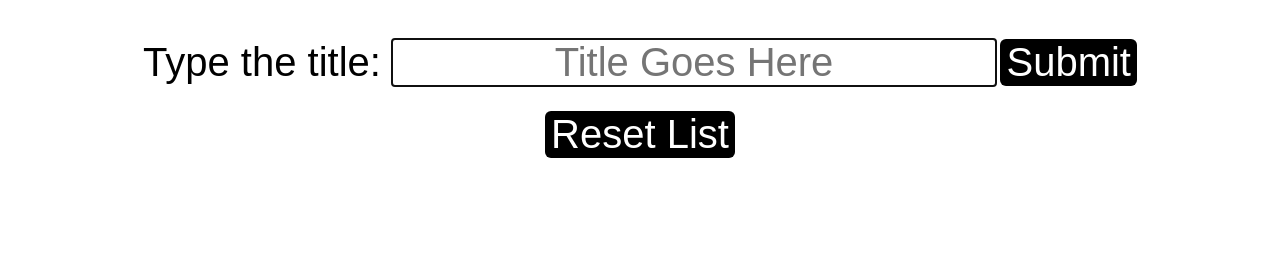
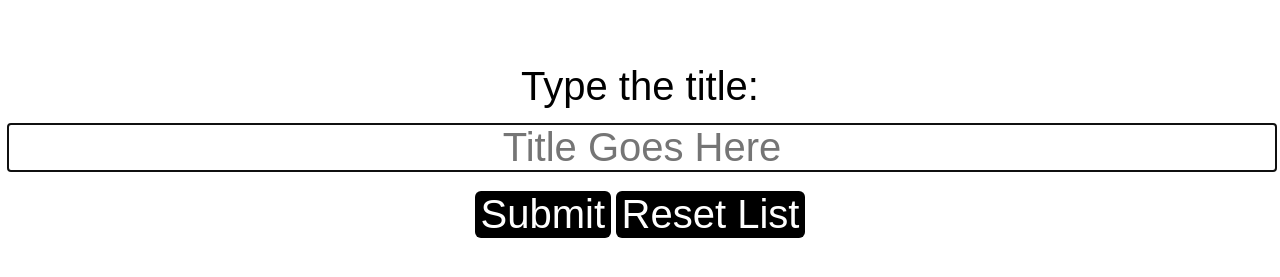
Before and after one commit to Celofyz/Project0, a plain HTML site: page body.html in a window 1280 px wide. Shown: the part 177-454 px from the top of the page. Drawn offline with Linux system fonts and the light colour scheme; a web font is replaced by a local one.

Commit message:
Zmieniony odrobinę styl.

```diff
--- a/body.html
+++ b/body.html
@@ -11,16 +11,14 @@
   <body>
     <h1>Amino selector</h1>
     <p>Type aminos you wanna watch and I'll' choose one for you</p>
+    <br>
+    <form id="amino-input" method="POST" action="/sendamino" enctype="text/plain"></form>
 
-    <br>
+    <form id="amino-clear" method="POST" action="/clearAminos"></form>
 
-    <form id="amino-input" method="POST" action="/sendamino" enctype="text/plain">
-      <label for="title"> Type the title: </label>
-      <input type="text" name="title" placeholder="Title Goes Here" autofocus autocomplete="off">
-      <input type="submit" value="Submit">
-    </form>
-    <form id="amino-clear" method="POST" action="/clearAminos">
-      <input type="submit" value="Reset List">
-    </form>
+    <label for="title"> Type the title: </label><br>
+    <input type="text" name="title" placeholder="Title Goes Here" autofocus autocomplete="off" form="amino-input"><br>
+    <input type="submit" value="Submit" form="amino-input">
+    <input type="submit" value="Reset List" form="amino-clear"><br>
   </body>
 </html>
--- a/public/style.css
+++ b/public/style.css
@@ -28,7 +28,11 @@ input[type=text]{
   color: black;
   /*text-shadow: 0 0 0 #000;*/
   border: none;
-  width: 15em;
+  width: 100%;
+  margin-left: auto;
+  margin-right: auto;
+  margin-top: 15px;
+  margin-bottom: 20px;
   font-size: 2.5em;
 }
 
@@ -38,6 +42,7 @@ input[type=submit]{
   background-color: #000;
   border-radius: 6px;
   border: none;
+  margin-bottom: 20px;
 }
 
 a{
```
